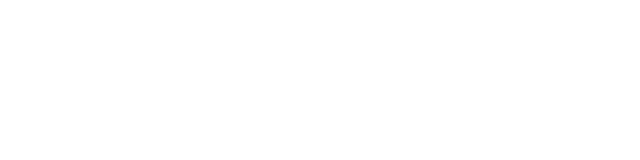
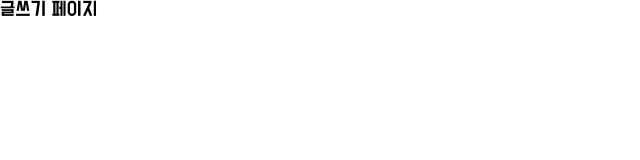
Before and after one commit to Jinoko01/LikeLion-Kit-Frontend, a React (Create React App) app in the folder likelion/: page /#/write in a window 1280 px wide. Before the commit this address had no page. Shown: the top 160 px of the page, without its empty margins (0-640 px from the left). Built offline with nearby package versions, Linux system fonts and the light colour scheme.

Commit message:
Feat: 커뮤니티 라우터 설정

```diff
--- a/likelion/src/App.js
+++ b/likelion/src/App.js
@@ -6,6 +6,8 @@ import RegisterPage from "./pages/RegisterPage";
 import AboutPage from "./pages/AboutPage";
 import { Helmet } from "react-helmet-async";
 import CommunityPage from "./pages/CommunityPage";
+import CommunityWritePage from "./pages/CommunityWritePage";
+import CommunityDetailPage from "./pages/CommunityDetailPage";
 
 function App() {
   return (
@@ -19,6 +21,8 @@ function App() {
         <Route path="/login" element={<LoginPage />} />
         <Route path="/signUp" element={<RegisterPage />} />
         <Route path="/community" element={<CommunityPage />} />
+        <Route path="/write" element={<CommunityWritePage />} />
+        <Route path="/detail" element={<CommunityDetailPage />} />
       </Routes>
     </>
   );
--- a/likelion/src/lib/styles/fadeAnimation.js
+++ b/likelion/src/lib/styles/fadeAnimation.js
@@ -1,4 +1,4 @@
-import styled, { keyframes } from "styled-components";
+import { keyframes } from "styled-components";
 
 export const fadeTopToBottom = keyframes`
   0% {
--- /dev/null
+++ b/likelion/src/pages/CommunityDetailPage.jsx
@@ -0,0 +1,7 @@
+import React from "react";
+
+const CommunityDetailPage = () => {
+  return <div>상세 페이지</div>;
+};
+
+export default CommunityDetailPage;
--- a/likelion/src/pages/CommunityPage.jsx
+++ b/likelion/src/pages/CommunityPage.jsx
@@ -1,7 +1,12 @@
+import { Link } from "react-router-dom";
+
 const CommunityPage = () => {
   return (
-    <div>CommunityPage</div>
-  )
-}
+    <div>
+      <Link to="/community/write">글쓰기</Link>
+      <Link to="/community/detail">상세 페이지</Link>
+    </div>
+  );
+};
 
-export default CommunityPage
+export default CommunityPage;
--- /dev/null
+++ b/likelion/src/pages/CommunityWritePage.jsx
@@ -0,0 +1,7 @@
+import React from "react";
+
+const CommunityWritePage = () => {
+  return <div>글쓰기 페이지</div>;
+};
+
+export default CommunityWritePage;
```
